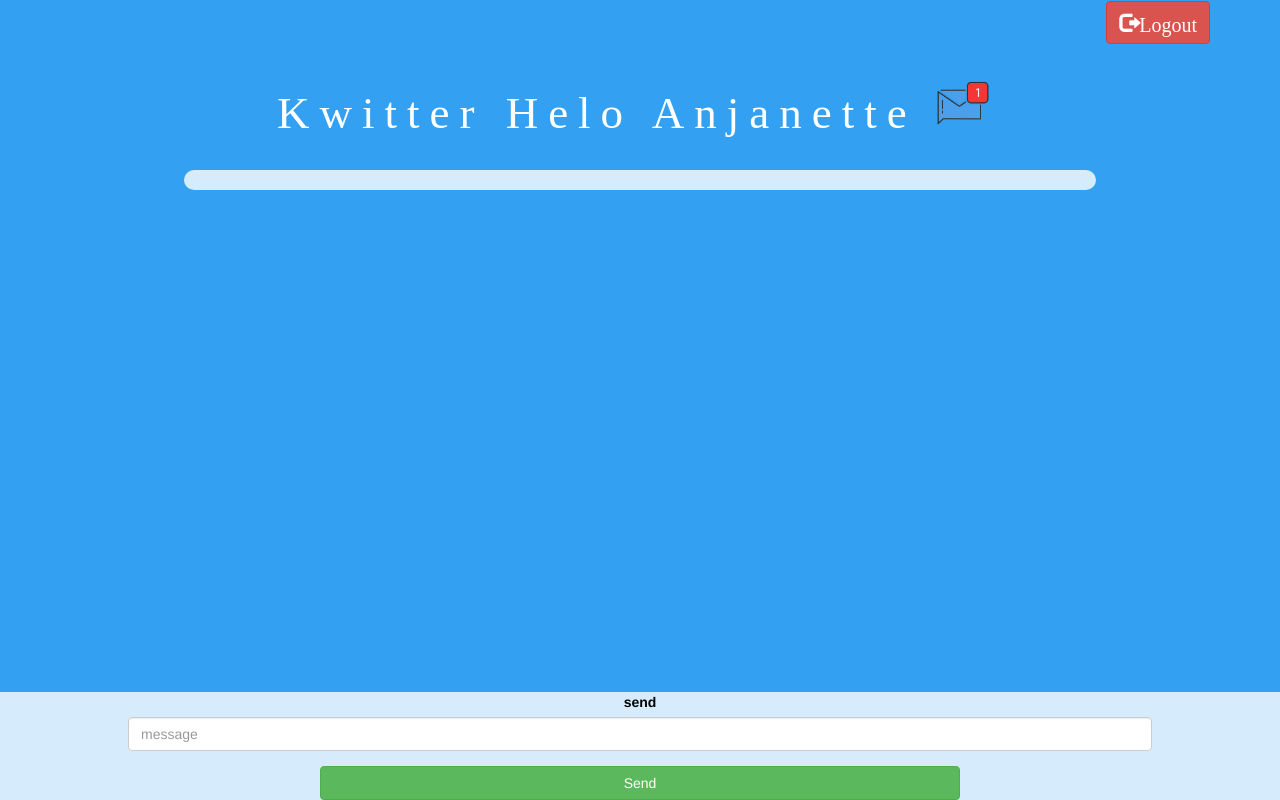
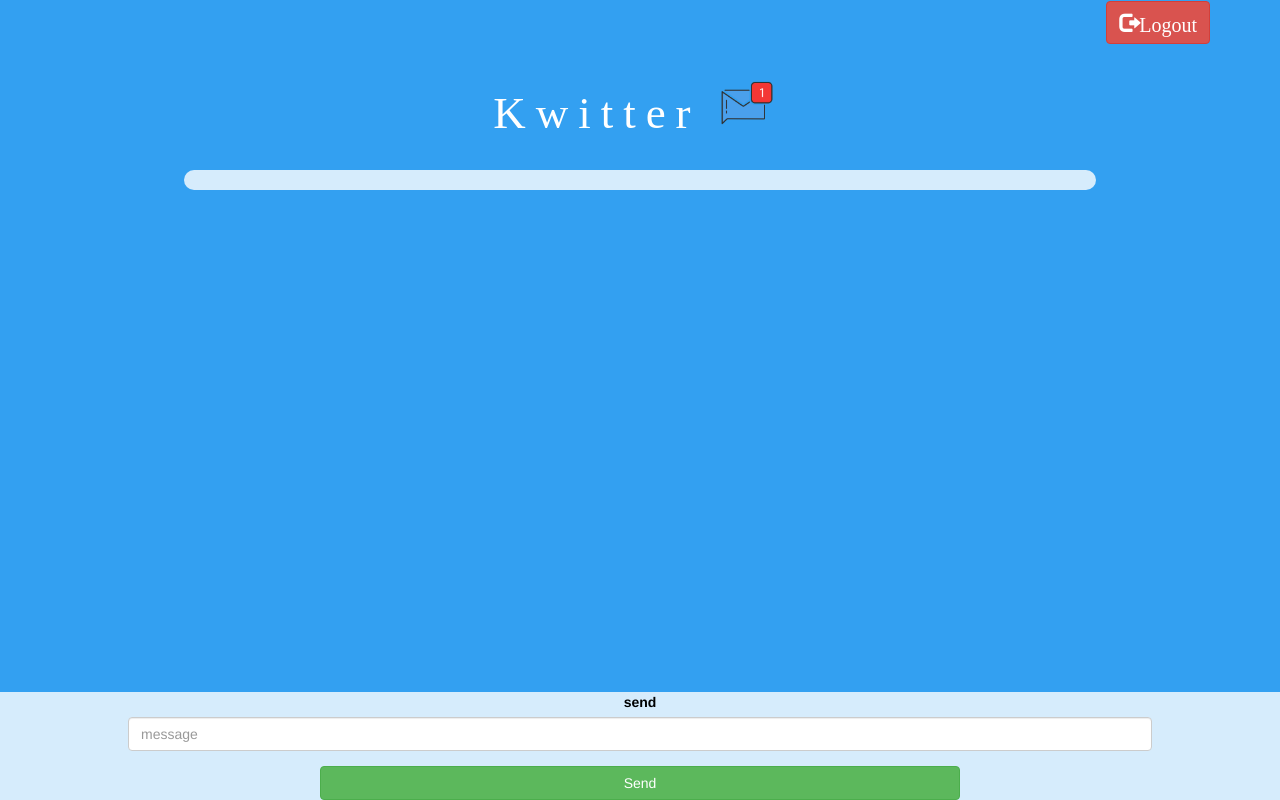
Before and after one commit to AGirlthatlovesAnimeandSketching/wert, a plain HTML site: page kwitter_page.html in a window 1280 px wide. Drawn offline with nearby package versions, Linux system fonts and the light colour scheme.

Commit message:
reverting the change as per Anjanettes warning

```diff
--- a/kwitter_page.html
+++ b/kwitter_page.html
@@ -21,7 +21,7 @@
     <center>
 
         <h1 class="header">
-			Kwitter	Helo Anjanette
+			Kwitter
 			<sup>
 				<img src="m2.png">
 			</sup>
```
